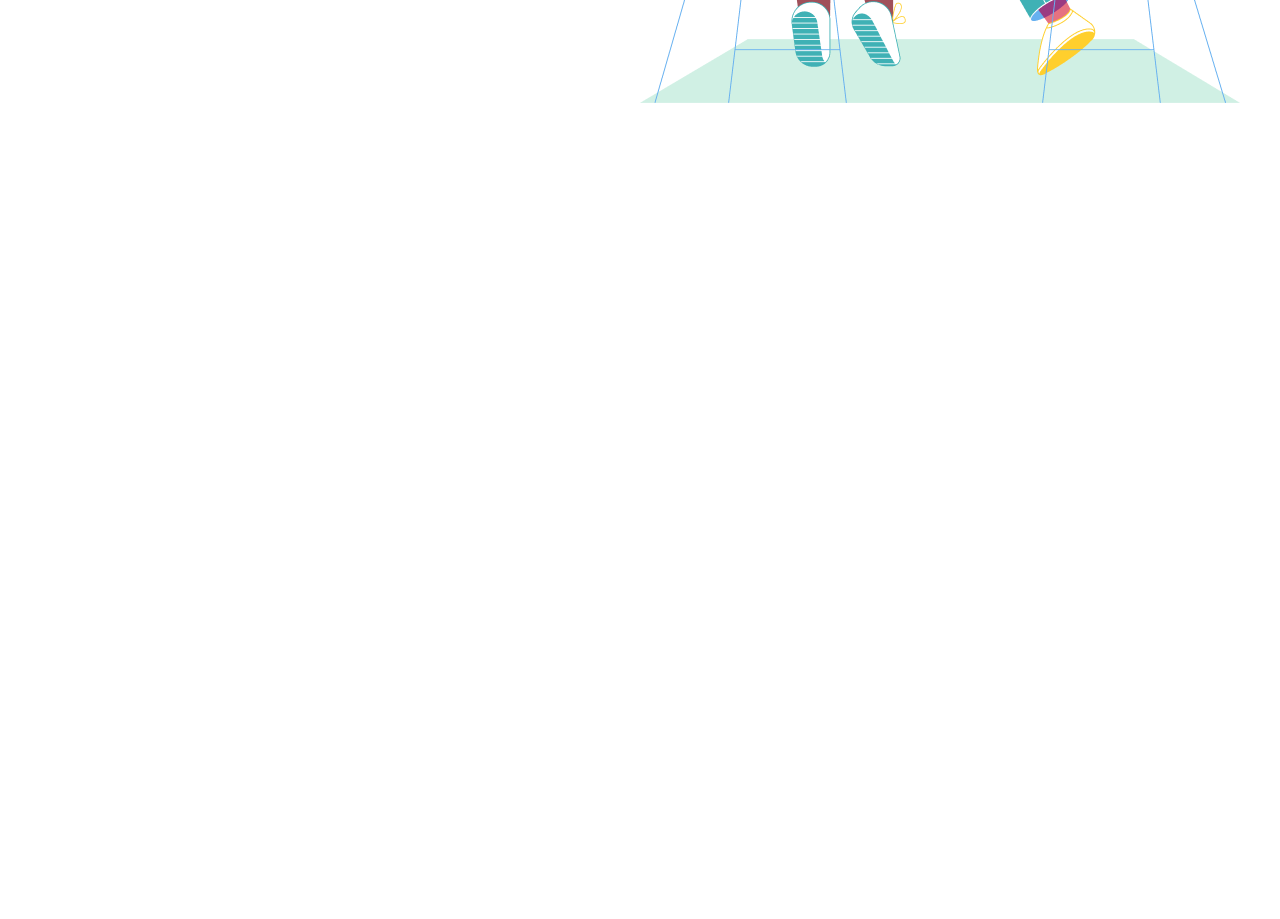
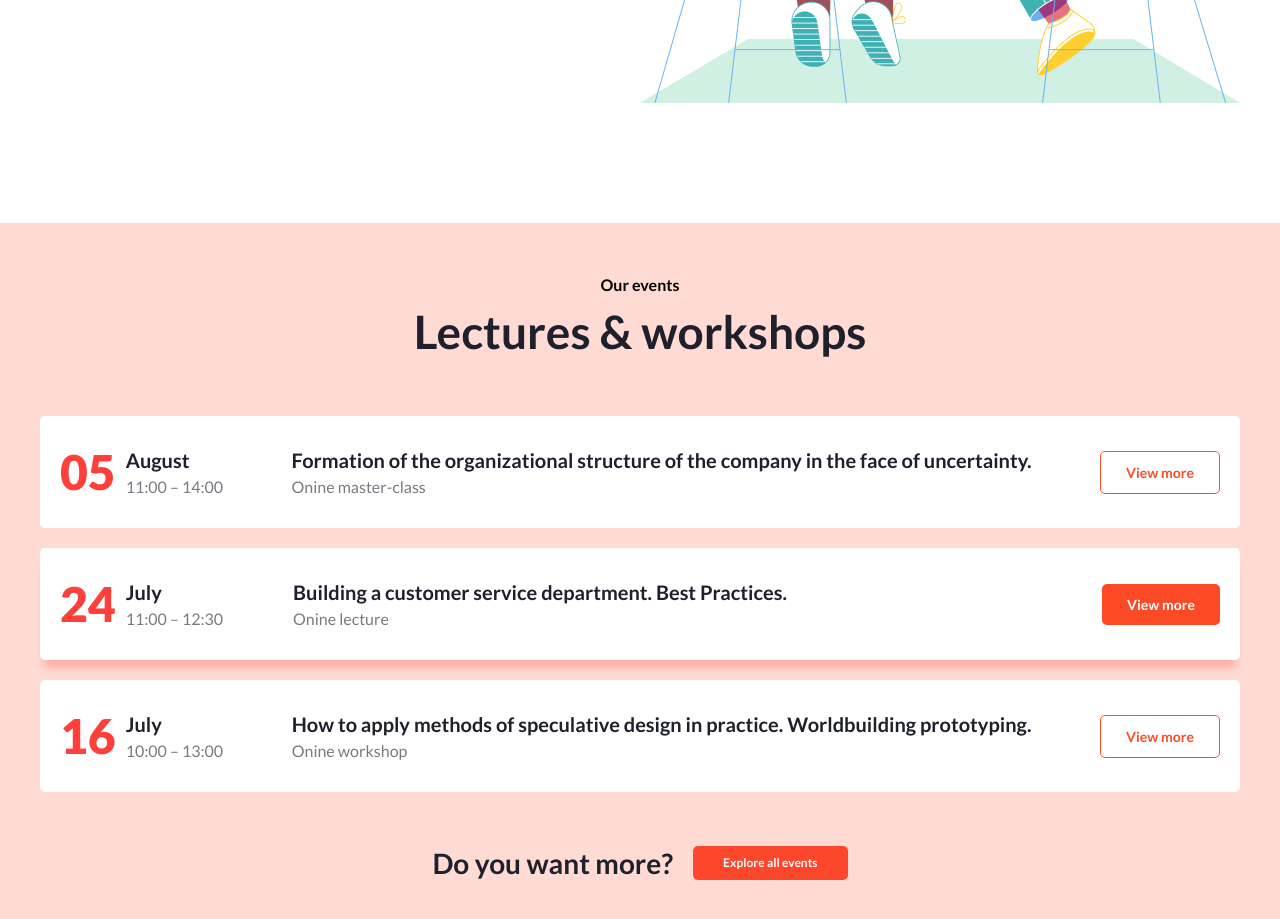
Before and after one commit to Faridun-07/Group-project-3, a website: page index.html in a window 1280 px wide. Shown: the part 3326-4245 px from the top of the page. Before the commit the page ends 3549 px from the top, so only its background shows below. Drawn offline with nearby package versions, Linux system fonts and the light colour scheme; files that its build step writes are made by us from their sources.

Commit message:
Add section 5

```diff
--- a/index.html
+++ b/index.html
@@ -222,6 +222,69 @@
                 <img src="./src/Faridunimg/illustration2F.png" alt="">
             </div>
     </section>
+    <div class="bg-[#FFDBD4]">
+        <section class="max-w-300 m-auto flex flex-col gap-[50px] p-[50px_15px] lg:p-[50px_0]">
+             <div class="flex flex-col items-center">
+                <h1 class="font-bold">Our events</h1>
+                <h1 class="text-[#1E212C] font-bold lg:text-[46px] text-[20px]">Lectures & workshops</h1>
+            </div>
+            <div class="flex flex-col gap-[20px]">
+                <div class="flex flex-col gap-[20px] lg:flex-row lg:justify-between items-center bg-white p-[20px] rounded-[5px]">
+                    <div class="flex gap-[10px] items-center">
+                        <h1 class="font-black text-[48px] text-[#FF3F3A]">05</h1>
+                        <div class="">
+                            <p class="font-bold text-[20px] text-[#1E212C]">August </p>
+                            <p class="text-[#787A80]">11:00 – 14:00</p>
+                        </div>
+                    </div>
+
+                    <div class="flex flex-col">
+                        <p class="font-bold text-[20px] text-[#1E212C]">Formation of the organizational structure of the company in the face of uncertainty.</p>
+                        <p class="text-[#787A80]">Onine master-class</p>
+                    </div>
+                    <button class="text-[#FB4D23] border-[1px] border-[#FB4D23] font-bold text-[14px] p-[10px_25px] rounded-[5px]">View more</button>
+                </div>
+
+                <div class="flex flex-col gap-[20px] lg:flex-row lg:justify-between items-center bg-white p-[20px] rounded-[5px] shadow-[0_12px_8px_-4px_#FEAEA7]">
+                    <div class="flex flex-col lg:flex-row items-center gap-[70px]">
+                    <div class="flex gap-[10px] items-center">
+                        <h1 class="font-black text-[48px] text-[#FF3F3A]">24</h1>
+                        <div class="">
+                            <p class="font-bold text-[20px] text-[#1E212C]">July</p>
+                            <p class="text-[#787A80]">11:00 – 12:30</p>
+                        </div>
+                    </div>
+
+                    <div class="flex flex-col">
+                        <p class="font-bold text-[20px] text-[#1E212C]">Building a customer service department. Best Practices.</p>
+                        <p class="text-[#787A80]">Onine lecture</p>
+                    </div>
+                    </div>
+                    <button class="text-[white] bg-[#FC4A27] font-bold text-[14px] p-[10px_25px] rounded-[5px]">View more</button>
+                </div>
+
+                 <div class="flex flex-col gap-[20px] lg:flex-row lg:justify-between items-center bg-white p-[20px] rounded-[5px]">
+                    <div class="flex gap-[10px] items-center">
+                        <h1 class="font-black text-[48px] text-[#FF3F3A]">16</h1>
+                        <div class="">
+                            <p class="font-bold text-[20px] text-[#1E212C]">July</p>
+                            <p class="text-[#787A80]">10:00 – 13:00</p>
+                        </div>
+                    </div>
+
+                    <div class="flex flex-col">
+                        <p class="font-bold text-[20px] text-[#1E212C]">How to apply methods of speculative design in practice. Worldbuilding prototyping.</p>
+                        <p class="text-[#787A80]">Onine workshop</p>
+                    </div>
+                    <button class="text-[#FB4D23] border-[1px] border-[#FB4D23] font-bold text-[14px] p-[10px_25px] rounded-[5px]">View more</button>
+                </div>
+            </div>
+            <div class="flex flex-col lg:flex-row gap-[20px] items-center lg:justify-center">
+                <h1 class="text-[#1E212C] text-[28px] font-bold">Do you want more?</h1>
+                <button class="font-bold text-white bg-[#FD472C] p-[8px_30px] rounded-[5px] text-[12px] hover:bg-amber-800 hover:scale-[1.1]">Explore all events</button>
+            </div>
+        </section>
+    </div>
   </main>
   <footer></footer>
 </body>
```
